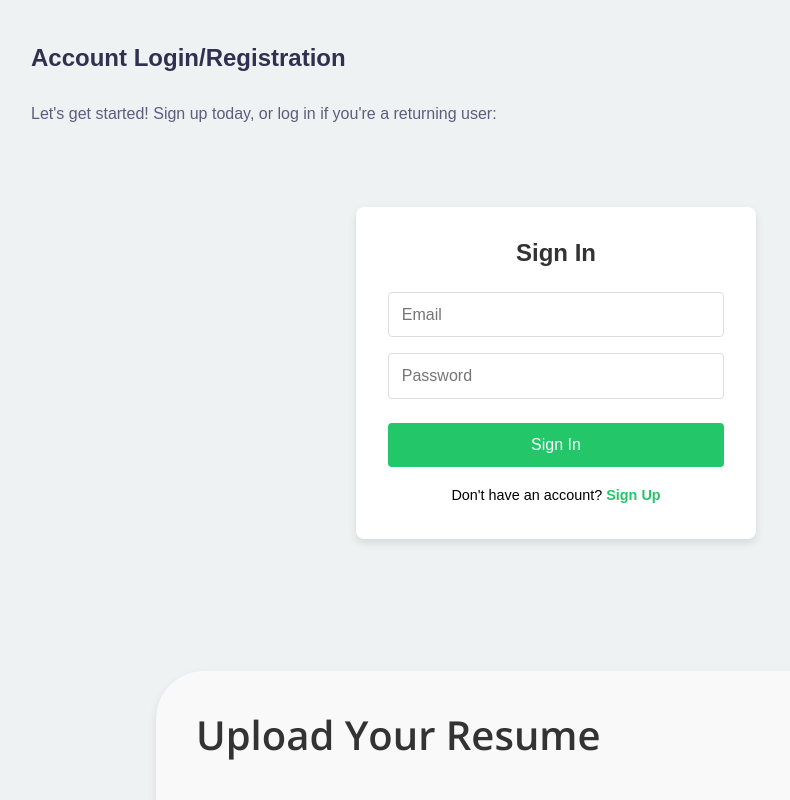
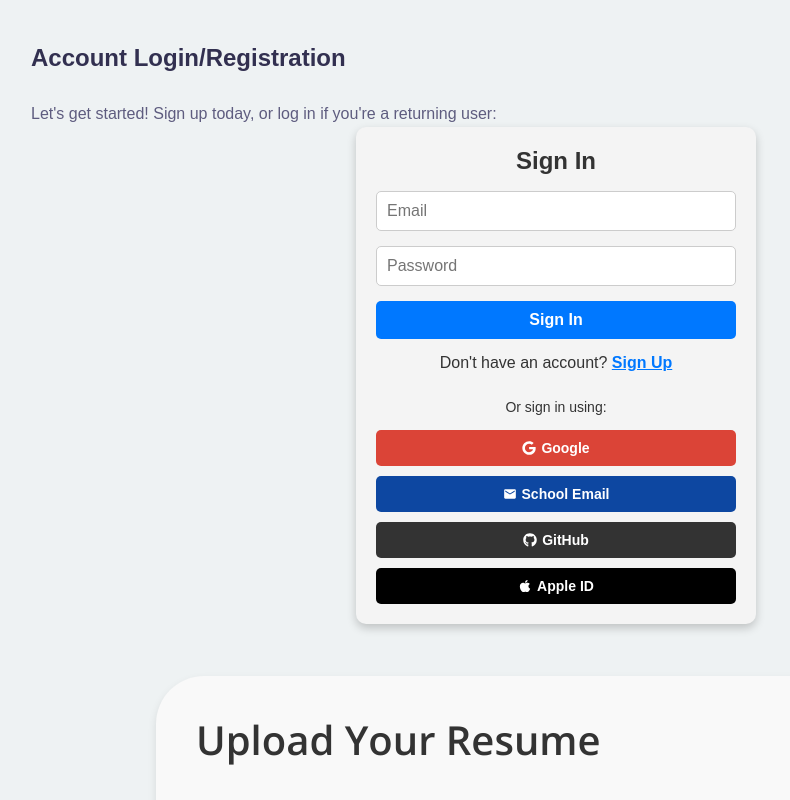
Before and after one commit to dhanush427/SwiftHire, a React (Create React App) app in the folder my-app/: page / in a window 1280 px wide. Shown: the part 2320-3120 px from the top of the page, without its empty margins (84-874 px from the left). Built offline with nearby package versions, Linux system fonts and the light colour scheme.

Commit message:
other sign in options: google, school id, github, apple

```diff
--- a/my-app/src/components/account/Account.jsx
+++ b/my-app/src/components/account/Account.jsx
@@ -1,5 +1,7 @@
 import React, { useState } from "react";
 import "./account.css";
+import { FaGoogle, FaGithub, FaApple } from "react-icons/fa";
+import { MdEmail } from "react-icons/md";
 
 const Account = () => {
     const [isSignUp, setIsSignUp] = useState(false);
@@ -11,7 +13,7 @@
     return (
         <section className="account container section" id="account">
             <h1 className="accountTitle">Account Login/Registration</h1>
-            <span>{<br/>}</span>
+            <span>{<br />}</span>
             <p className="account-description">
                 Let's get started! Sign up today, or log in if you're a returning user:
             </p>
@@ -38,6 +40,23 @@
                             </p>
                         </form>
                     )}
+                    <div className="social-signup">
+                        <p>Or sign in using:</p>
+                        <div className="social-icons">
+                            <button className="social-btn google">
+                                <FaGoogle /> Google
+                            </button>
+                            <button className="social-btn email">
+                                <MdEmail /> School Email
+                            </button>
+                            <button className="social-btn github">
+                                <FaGithub /> GitHub
+                            </button>
+                            <button className="social-btn apple">
+                                <FaApple /> Apple ID
+                            </button>
+                        </div>
+                    </div>
                 </div>
             </div>
         </section>
--- a/my-app/src/components/account/account.css
+++ b/my-app/src/components/account/account.css
@@ -1,63 +1,115 @@
 .account-container {
     display: flex;
-    justify-content: center;
+    flex-direction: column;
     align-items: center;
-    padding: 10vh 0;
-    background-color: var(--container-color);
+    padding: 20px;
+    background: #f4f4f4;
+    border-radius: 10px;
+    box-shadow: 0 4px 10px rgba(0, 0, 0, 0.2);
+    max-width: 400px;
+    margin: auto;
 }
 
 .form-container {
-    background-color: white;
-    padding: 2rem;
-    border-radius: 8px;
-    box-shadow: 0 4px 8px rgba(0, 0, 0, 0.1);
     width: 100%;
-    max-width: 400px;
-    text-align: center;
 }
 
 h2 {
-    margin-bottom: 1rem;
+    text-align: center;
+    margin-bottom: 15px;
     color: #333;
 }
 
 .input-field {
     width: 100%;
-    padding: 0.8rem;
-    margin: 0.5rem 0;
-    border: 1px solid #ddd;
-    border-radius: 4px;
-    font-size: 1rem;
+    padding: 10px;
+    margin-bottom: 15px;
+    border: 1px solid #ccc;
+    border-radius: 5px;
 }
 
 .form-button {
     width: 100%;
-    padding: 0.8rem;
-    margin: 1rem 0;
-    background-color: var(--first-color);
-    color: white;
-    font-size: 1rem;
+    padding: 10px;
+    background-color: #0078ff;
+    color: #fff;
     border: none;
-    border-radius: 4px;
+    border-radius: 5px;
     cursor: pointer;
+    font-size: 16px;
+    font-weight: bold;
     transition: background-color 0.3s ease;
 }
 
 .form-button:hover {
-    color:hsl(0, 0%, 0%);
+    background-color: #005bb5;
 }
 
 .toggle-text {
-    font-size: 0.9rem;
-    color: #000000;
+    text-align: center;
+    margin-top: 10px;
+    color: #333;
 }
 
 .toggle-link {
-    color: var(--first-color);
+    color: #0078ff;
     cursor: pointer;
     font-weight: bold;
+    text-decoration: underline;
 }
 
-.toggle-link:hover {
-    text-decoration: underline;
+.social-signup {
+    text-align: center;
+    margin-top: 20px;
 }
+
+.social-signup p {
+    margin-bottom: 10px;
+    font-size: 14px;
+    color: #333;
+}
+
+.social-icons {
+    display: flex;
+    justify-content: space-between;
+    flex-wrap: wrap;
+    gap: 10px;
+}
+
+.social-btn {
+    display: flex;
+    align-items: center;
+    justify-content: center;
+    gap: 5px;
+    width: 100%;
+    padding: 10px;
+    border-radius: 5px;
+    color: #fff;
+    font-size: 14px;
+    cursor: pointer;
+    font-weight: bold;
+    border: none;
+    transition: transform 0.3s ease, box-shadow 0.3s ease;
+}
+
+.social-btn:hover {
+    transform: translateY(-3px);
+    box-shadow: 0 4px 6px rgba(0, 0, 0, 0.2);
+}
+
+/* Individual Button Colors */
+.google {
+    background-color: #db4437;
+}
+
+.email {
+    background-color: #0d47a1;
+}
+
+.github {
+    background-color: #333;
+}
+
+.apple {
+    background-color: #000;
+}
--- a/my-app/src/components/status/Status.jsx
+++ b/my-app/src/components/status/Status.jsx
@@ -5,7 +5,7 @@
   return (
     <div className="job-status-bar">
       <div className="status-item applied">
-        <h3 color="white" >Jobs Applied</h3>
+        <h3>Jobs Applied</h3>
         <p>10</p>
       </div>
       <div className="status-item rejected">
```
